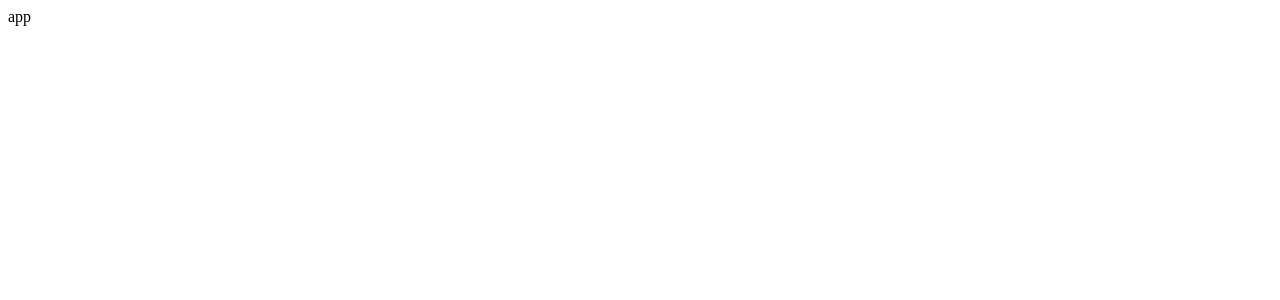
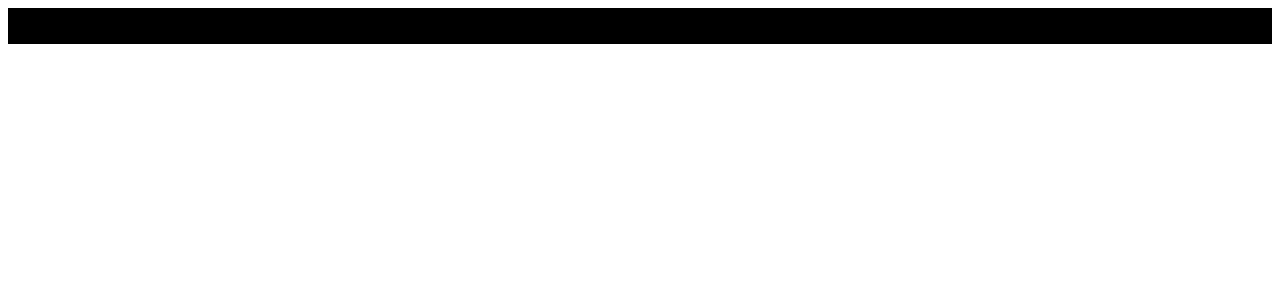
Before and after one commit to Aecop/YoutTubeClone, a React (Create React App) app: page / in a window 1280 px wide. Shown: the top 300 px of the page. Built offline with nearby package versions, Linux system fonts and the light colour scheme.

Commit message:
Added Folder Components and files to export to App.js for functionality

```diff
--- a/package.json
+++ b/package.json
@@ -15,7 +15,7 @@
     "react-scripts": "^5.0.1"
   },
   "scripts": {
-    "start": "react-scripts start",
+    "start": "react-scripts --openssl-legacy-provider start",
     "build": "react-scripts build",
     "test": "react-scripts test",
     "eject": "react-scripts eject"
--- a/src/App.js
+++ b/src/App.js
@@ -1,9 +1,21 @@
 import React from 'react'
+import { BrowserRouter, Routes, Route } from 'react-router-dom';
+import { Box } from '@mui/material';
+import { Navbar, Feed, VideoDetail, ChannelDetail, SearchFeed } from './components'
 
-const App = () => {
-  return (
-    <div>app</div>
-  )
-}
+
+const App = () => (
+  <BrowserRouter>
+    <Box sx={{ backgroundColor: '#000'}}>
+        <Navbar/>
+            <Routes>
+                <Route path="/" exact element={<Feed />} />
+                <Route path="/Video/:id" element={<VideoDetail />}/>
+                <Route path="/channel/:id" element={<ChannelDetail />}/>
+                <Route path="/Video/:searchTerm" element={<SearchFeed />}/>
+            </Routes>
+    </Box>
+  </BrowserRouter>
+);
 
 export default App
--- /dev/null
+++ b/src/components/ChannelDetail.jsx
@@ -0,0 +1,9 @@
+import React from 'react'
+
+const ChannelDetail = () => {
+  return (
+    <div>ChannelDetail</div>
+  )
+}
+
+export default ChannelDetail
--- /dev/null
+++ b/src/components/Feed.jsx
@@ -0,0 +1,9 @@
+import React from 'react'
+
+const Feed = () => {
+  return (
+    <div>Feed</div>
+  )
+}
+
+export default Feed
--- /dev/null
+++ b/src/components/Navbar.jsx
@@ -0,0 +1,9 @@
+import React from 'react'
+
+const Navbar = () => {
+  return (
+    <div>Navbar</div>
+  )
+}
+
+export default Navbar
--- /dev/null
+++ b/src/components/SearchFeed.jsx
@@ -0,0 +1,9 @@
+import React from 'react'
+
+const SearchFeed = () => {
+  return (
+    <div>SearchFeed</div>
+  )
+}
+
+export default SearchFeed
--- /dev/null
+++ b/src/components/VideoDetail.jsx
@@ -0,0 +1,9 @@
+import React from 'react'
+
+const VideoDetail = () => {
+  return (
+    <div>VideoDetail</div>
+  )
+}
+
+export default VideoDetail
--- /dev/null
+++ b/src/components/index.js
@@ -0,0 +1,5 @@
+export { default as Navbar} from './Navbar';
+export { default as Feed} from './Feed';
+export { default as ChannelDetail} from './ChannelDetail';
+export { default as SearchFeed} from './SearchFeed';
+export { default as VideoDetail} from './VideoDetail';
```
